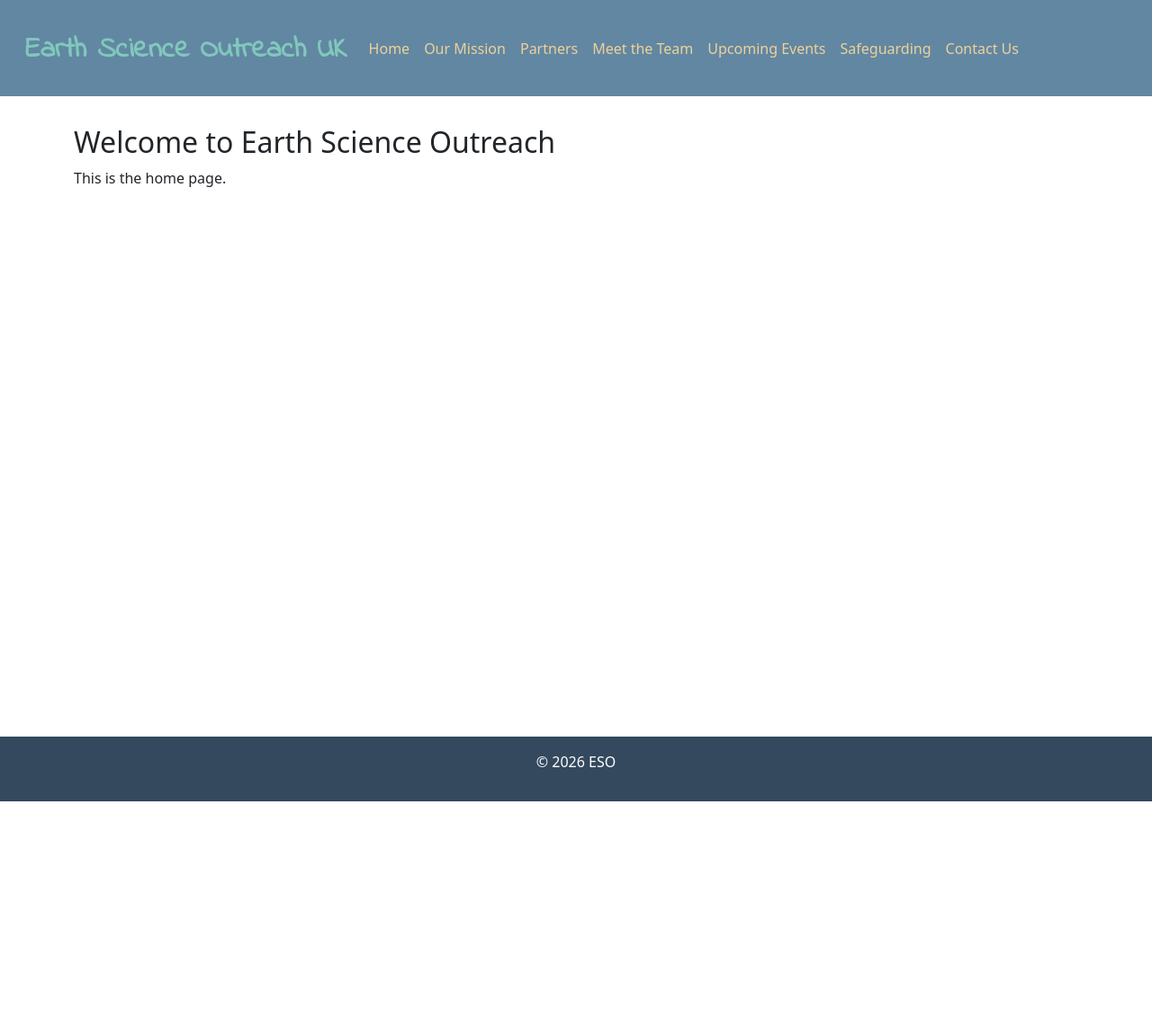
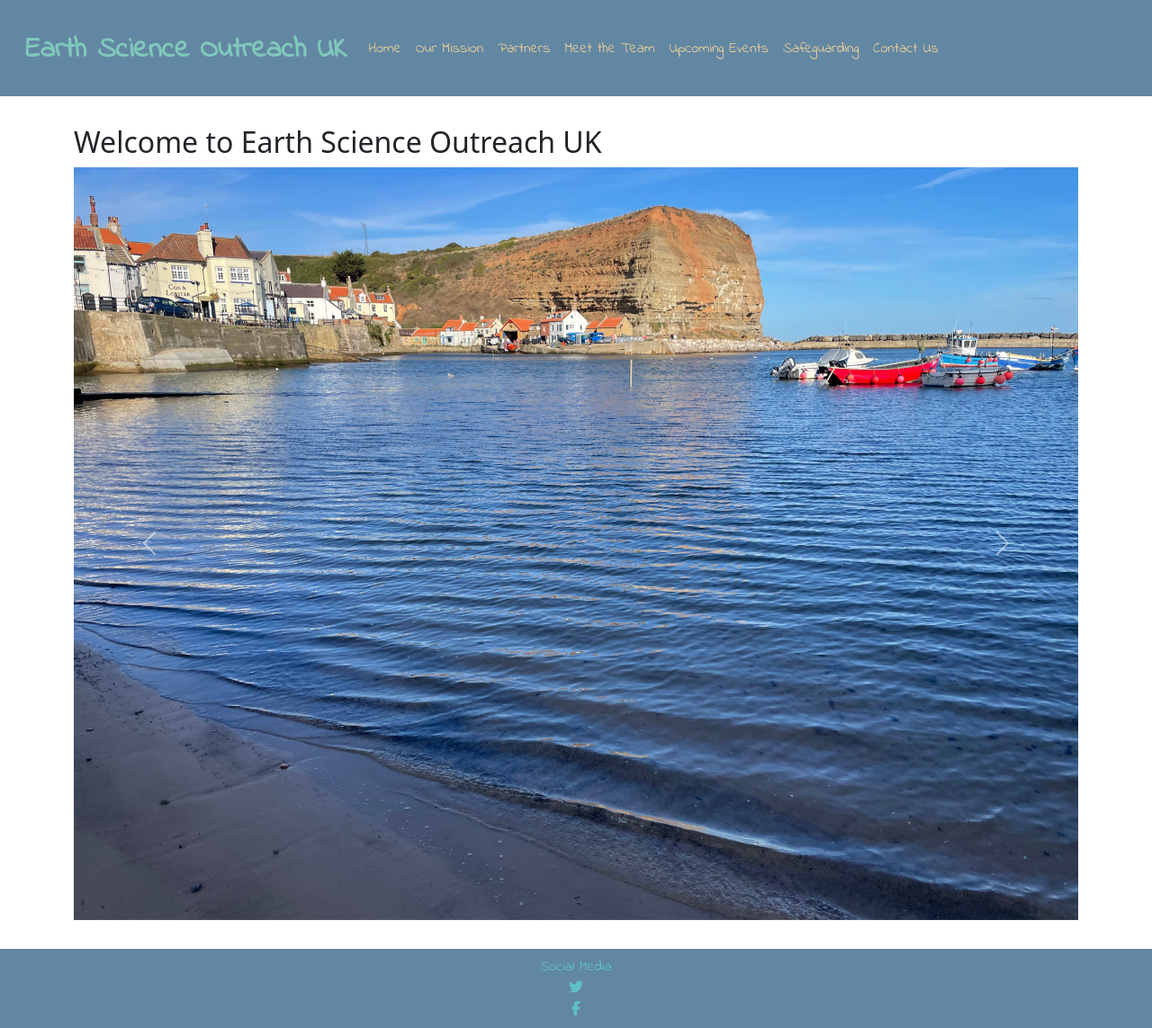
Before and after one commit to HollyT85/ESO2, a Django app: page / in a window 1280 px wide. Shown: the whole page at 90% size. Before the commit the page ends 891 px from the top, so only its background shows below. Run offline with Django 5.2, Linux system fonts and the light colour scheme; some libraries are stand-ins or nearby versions.

Commit message:
added photo carousel to home page

```diff
--- a/home/templates/home/home.html
+++ b/home/templates/home/home.html
@@ -1,8 +1,35 @@
 {% extends "base.html" %}
+{% load static %}
 
 {% block content %}
 <div class="container">
-    <h2>Welcome to Earth Science Outreach</h2>
-    <p>This is the home page.</p>
+    <h2>Welcome to Earth Science Outreach UK</h2>
+    <div id="carouselExample" class="carousel slide">
+  <div class="carousel-inner">
+    <div class="carousel-item active">
+      <img src="{% static 'media/images/carousel/IMG_2649.jpeg' %}" class="d-block w-100" alt="Staithes">
+    </div>
+    <div class="carousel-item">
+      <img src="{% static 'media/images/carousel/IMG_2630.jpeg'%}" class="d-block w-100" alt="cliff">
+    </div>
+    <div class="carousel-item">
+      <img src="{% static 'media/images/carousel/fossils.jpeg'%}" class="d-block w-100" alt="fossils">
+    </div>
+    <div class="carousel-item">
+      <img src="{% static 'media/images/carousel/polishing.jpeg'%}" class="d-block w-100" alt="fossil polishing">
+    </div>
+    <div class="carousel-item">
+      <img src="{% static 'media/images/carousel/Dacentrurus.jpeg'%}" class="d-block w-100" alt="Dacentrurus model">
+    </div>
+  </div>
+  <button class="carousel-control-prev" type="button" data-bs-target="#carouselExample" data-bs-slide="prev">
+    <span class="carousel-control-prev-icon" aria-hidden="true"></span>
+    <span class="visually-hidden">Previous</span>
+  </button>
+  <button class="carousel-control-next" type="button" data-bs-target="#carouselExample" data-bs-slide="next">
+    <span class="carousel-control-next-icon" aria-hidden="true"></span>
+    <span class="visually-hidden">Next</span>
+  </button>
+</div>
 </div>
 {% endblock %}
--- a/static/css/base.css
+++ b/static/css/base.css
@@ -4,6 +4,7 @@
     margin: 0;
     padding: 0;
     box-sizing: border-box;
+    /* background-color: yellow; */
 }
 
 body {
@@ -39,21 +40,39 @@ h1 .navbar-brand:hover{
 .navbar-nav .nav-link {
     text-decoration: none !important;
     color: #EFD199 !important;
+    font-family: "Indie Flower", cursive;
 }
 
 .navbar-nav .nav-link:hover {
     color: #CE8F5A !important;
 }
 
-.navbar-nav .nav-link.active {
+/* .navbar-nav .nav-link.active {
     color: pink !important;
     font-weight: bold;
-}
+} */
 
 ul li a:hover{
     color: pink;
 }
 
+.bottom-nav {
+    background-color: #6287A2;
+    color: #5EC0CA;
+    padding: 0.5rem;
+    text-align: center;
+    font-family: "Indie Flower", cursive;
+
+}
+
+.bottom-nav a {
+    color: #5EC0CA;
+    text-decoration: none !important;
+}
+
+.bottom-nav a:hover {
+    color:#CE8F5A;
+}
 
 main {
     min-height: calc(100vh - 120px);
--- a/templates/base.html
+++ b/templates/base.html
@@ -93,9 +93,25 @@
         {% endblock %}
     </main>
 
-    <footer>
-        <p>&copy; 2026 ESO</p>
+    <div class="bottom-nav">
+            <p class="m-0">
+                Social Media
+                <br>
+                <a href="" target="_blank"><i class="fas fa fa-twitter text-blue"></i></a>
+                <br>
+                <a href="" target="_blank"><i class="fas fa fa-facebook text-blue"></i></a>
+            </p>
+        </div>
+        <div class="col-4">
+
+        </div>
+        <div class="col-4">
+            <p class="m-0 text-center text-white">
+
+            </p>
+        </div>
     </footer>
+
 
     <script src="/static/js/main.js">
         // $('a[href="' + this.location.pathname + '"]').parents('li,ul').addClass('active');
```
Also changed, not shown: static/media/images/carousel/Dacentrurus.jpeg (added), static/media/images/carousel/IMG_2649.jpeg (added), static/media/images/carousel/fossils.jpeg (added), static/media/images/carousel/polishing.jpeg (added), 1 other file.
